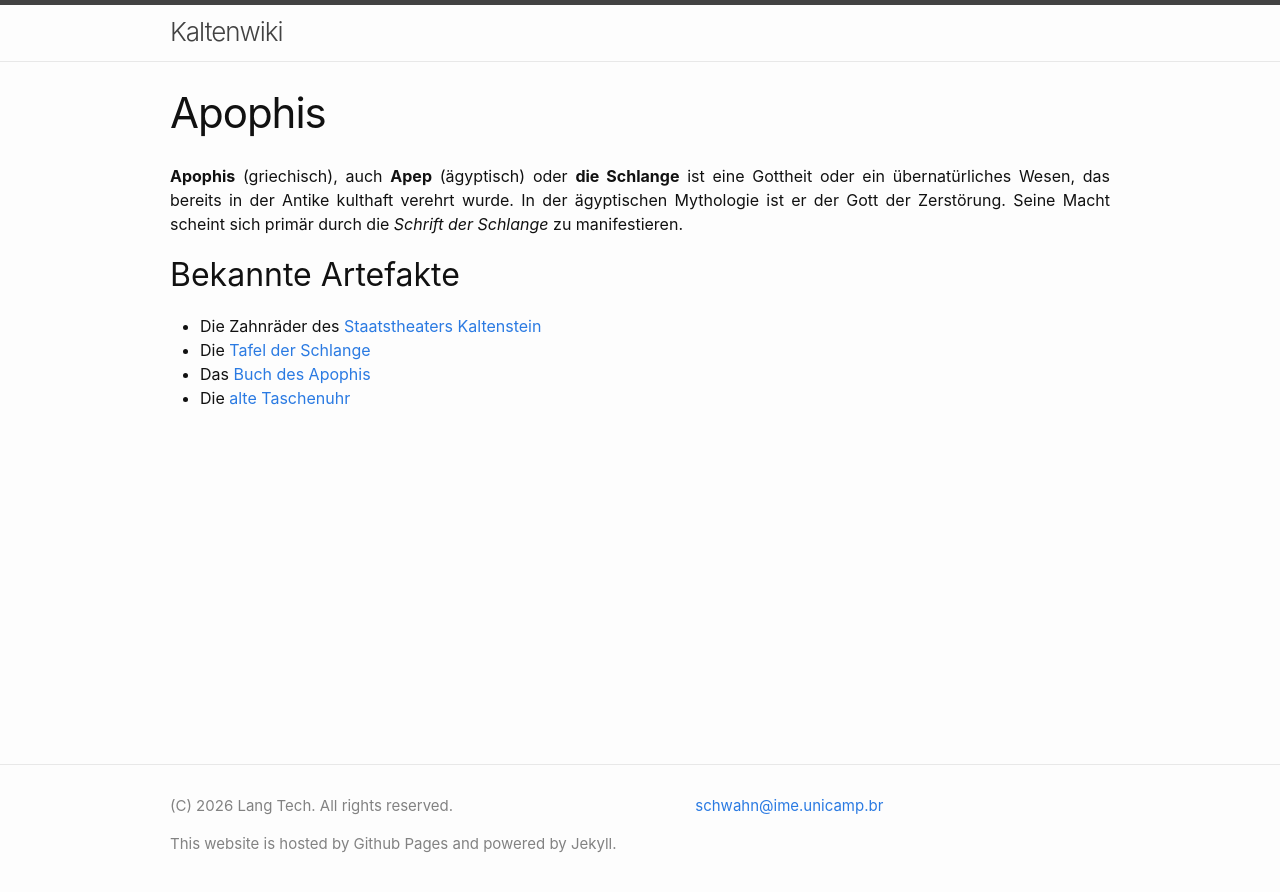
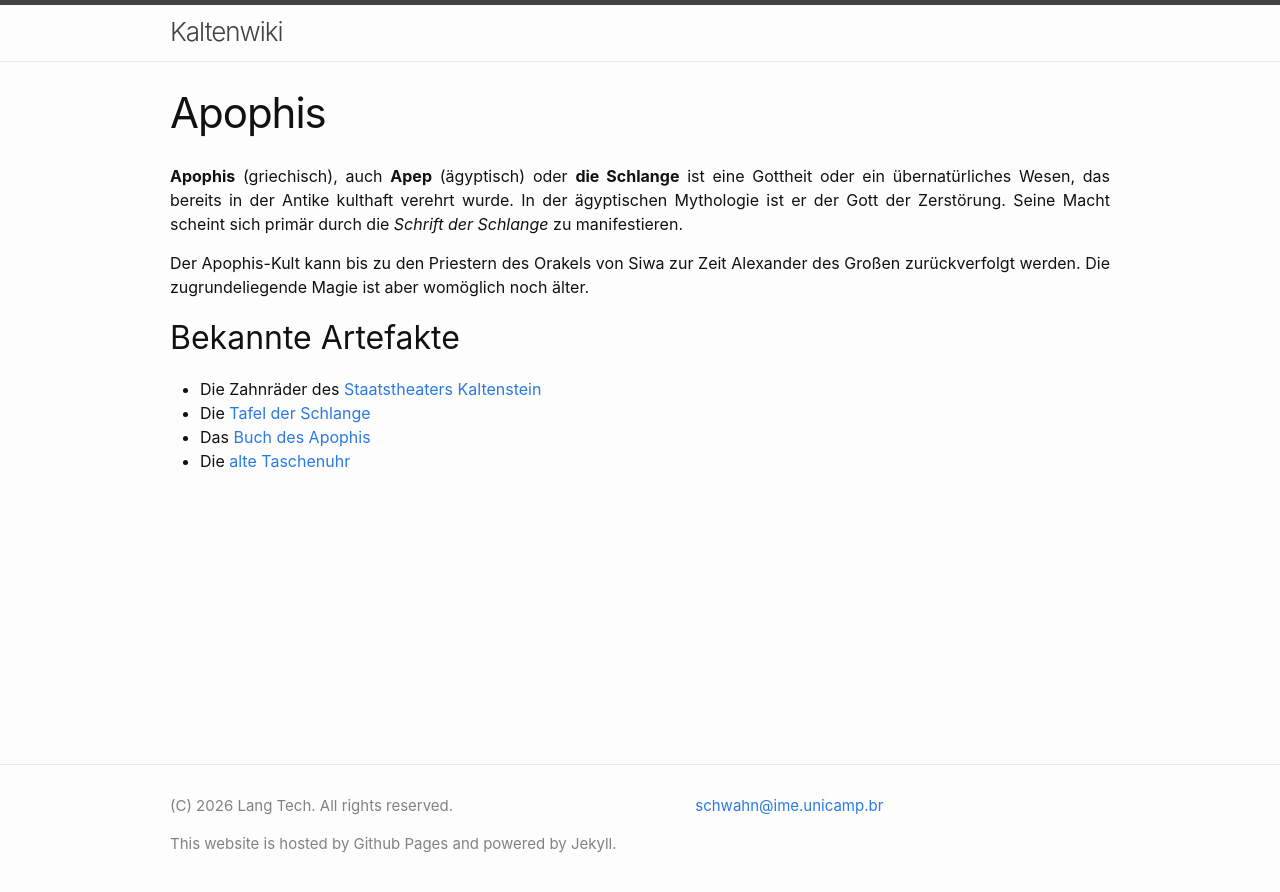
Before and after one commit to PSchwahn/kaltenwiki, a Jekyll site: the page built from _kaltenwiki/apophis.md, in a window 1280 px wide. Shown: the top 892 px of the page. Built offline with Jekyll 4.4.1, drawn with Linux system fonts in a browser that asks for light colours; some web fonts are replaced.

Commit message:
Kapitel 2

```diff
--- a/_kaltenwiki/apophis.md
+++ b/_kaltenwiki/apophis.md
@@ -5,6 +5,8 @@ title: Apophis
 
 **Apophis** (griechisch), auch **Apep** (ägyptisch) oder **die Schlange** ist eine Gottheit oder ein übernatürliches Wesen, das bereits in der Antike kulthaft verehrt wurde. In der ägyptischen Mythologie ist er der Gott der Zerstörung. Seine Macht scheint sich primär durch die *Schrift der Schlange* zu manifestieren.
 
+Der Apophis-Kult kann bis zu den Priestern des Orakels von Siwa zur Zeit Alexander des Großen zurückverfolgt werden. Die zugrundeliegende Magie ist aber womöglich noch älter.
+
 ## Bekannte Artefakte
 
 * Die Zahnräder des [Staatstheaters Kaltenstein]({{ "kaltenwiki/staatstheater" | relative_url }})
```
Also changed, not shown: _kaltenwiki/alexandria.md (added, +16 -0 lines), _kaltenwiki/sonnenfinsternis.md (+1 -1 lines).
